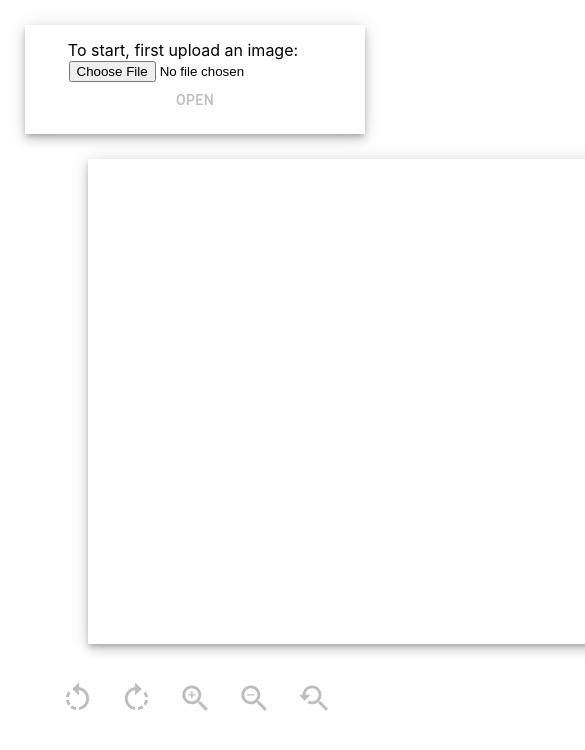
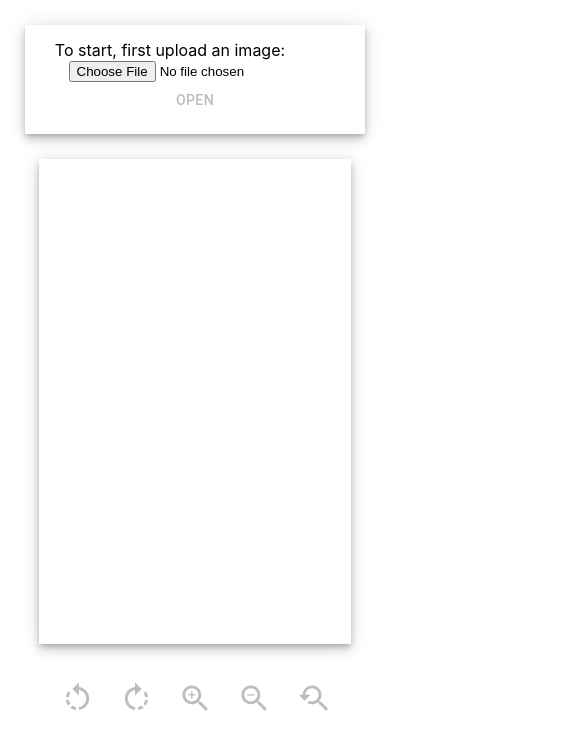
Before and after one commit to aragon12/softs_task1, a React (Create React App) app: page / in a window 390 px wide. Shown: the top 750 px of the page, 585 px wide, since content can reach past the window. Built offline with nearby package versions, Linux system fonts and the light colour scheme; the HTML template or start-up script is replaced by a standard one.

Commit message:
zoomapp: make UI responsive
for mobile devices

```diff
--- a/src/App.css
+++ b/src/App.css
@@ -9,13 +9,9 @@
 }
 .img_frame {
     overflow: auto;
-    width: 862px;
+    margin: 0px 10%;
     height: 485px;
     box-shadow: 0 6px 10px 0 rgba(0,0,0,0.14), 0 1px 18px 0 rgba(0,0,0,0.12), 0 3px 5px -1px rgba(0,0,0,0.20);
-}
-.img_cont {
-    margin: auto;
-    width: 55%;
 }
 .control_cont {
     padding-top: 25px;
--- a/src/App.js
+++ b/src/App.js
@@ -27,7 +27,7 @@ const isImage = (file) => {
   }
 
   const uploadHandler = (e) => {
- if(!e.target.files.length){
+   if(!e.target.files.length) {
      setIsOpen(false);
      setShowControls(false);
      setShowImg(false);
@@ -61,7 +61,6 @@ const openHandler = (e) => {
     }
     var i = new Image();
     i.src = imgSrc;
-  console.log(i);
     i.onload = () => {
       setImgsrcH(fixH);
       setImgsrcW(imgResize(i.naturalHeight, i.naturalWidth, fixH));
@@ -93,21 +92,19 @@ const rotateHandler = (angle) => (e) => {
   return (
           <div className="maincont">
             <div class="inst_cont">
-              <span style={{paddingRight: '24px'}}>To start, first upload an image:</span>
+              <span style={{paddingRight: '50px'}}>To start, first upload an image:</span>
               <input type="file" accept="image/*" onChange={uploadHandler} />
               <Button color="primary" onClick={openHandler} disabled={!isOpen} >Open</Button>
               {showImg && <Button color="primary" onClick={closeHandler} >Close</Button>}<br />
             </div>
 
-              <div className="img_cont" >
             <div className="img_frame" >
               <Collapse in={alert}>
                 <Alert severity="error">Not an image file</Alert>
               </Collapse>
               {showImg && <img alt="" style={{transform: `rotate(${imgRotation}deg)`}} src={imgSrc} height={imgSrcH} width={imgSrcW} />}
             </div>
-              </div>
-              <div className="control_cont" >
+            <div className="control_cont">
               <Tooltip title="Rotate Left" enterDelay={toolTipDelay}>
                 <IconButton color="primary" onClick={rotateHandler(-90)} disabled={!showControls}>
                   <RotateLeftIcon fontSize="large" />
```
Lines whose indentation alone changed are shown as unchanged.
